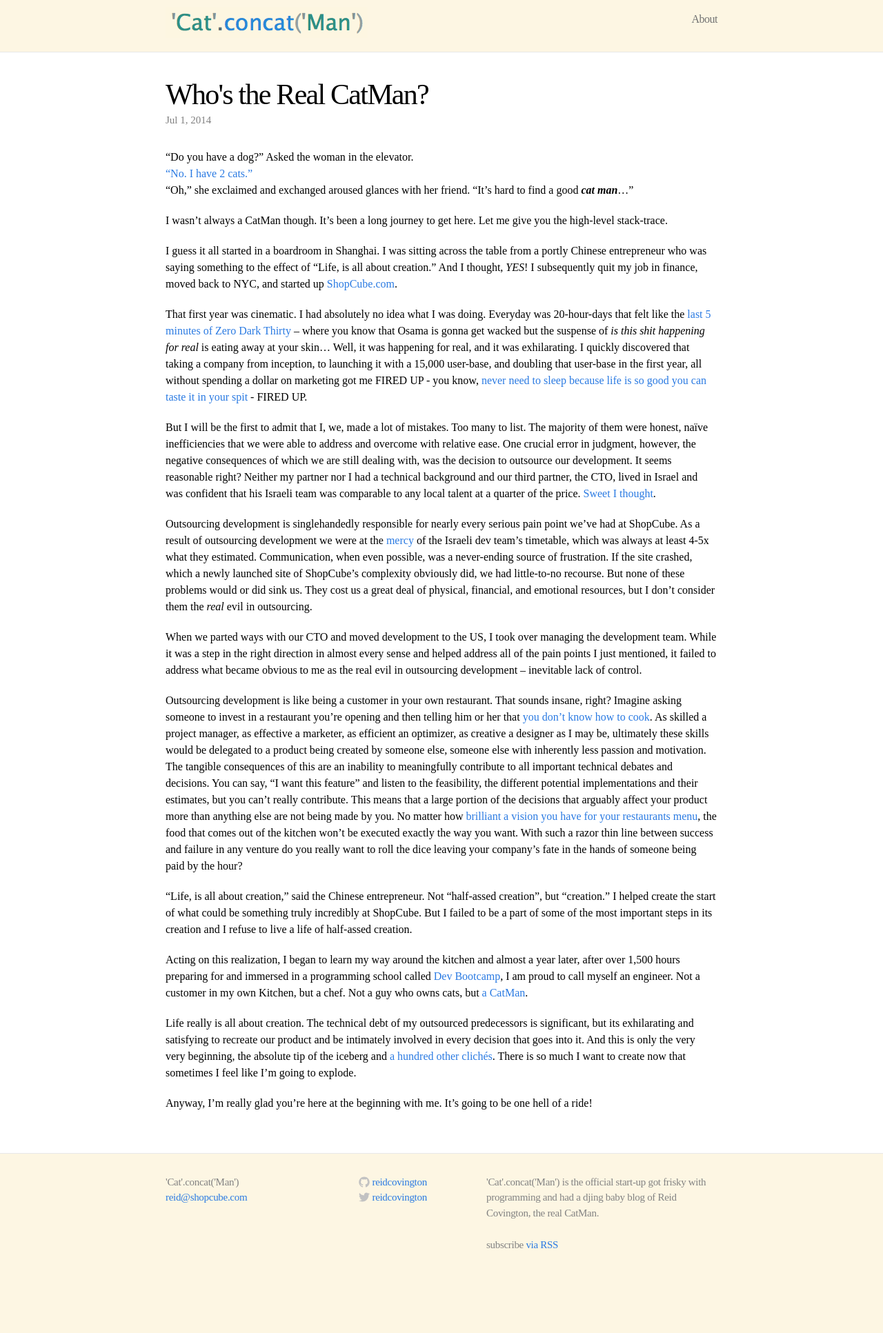
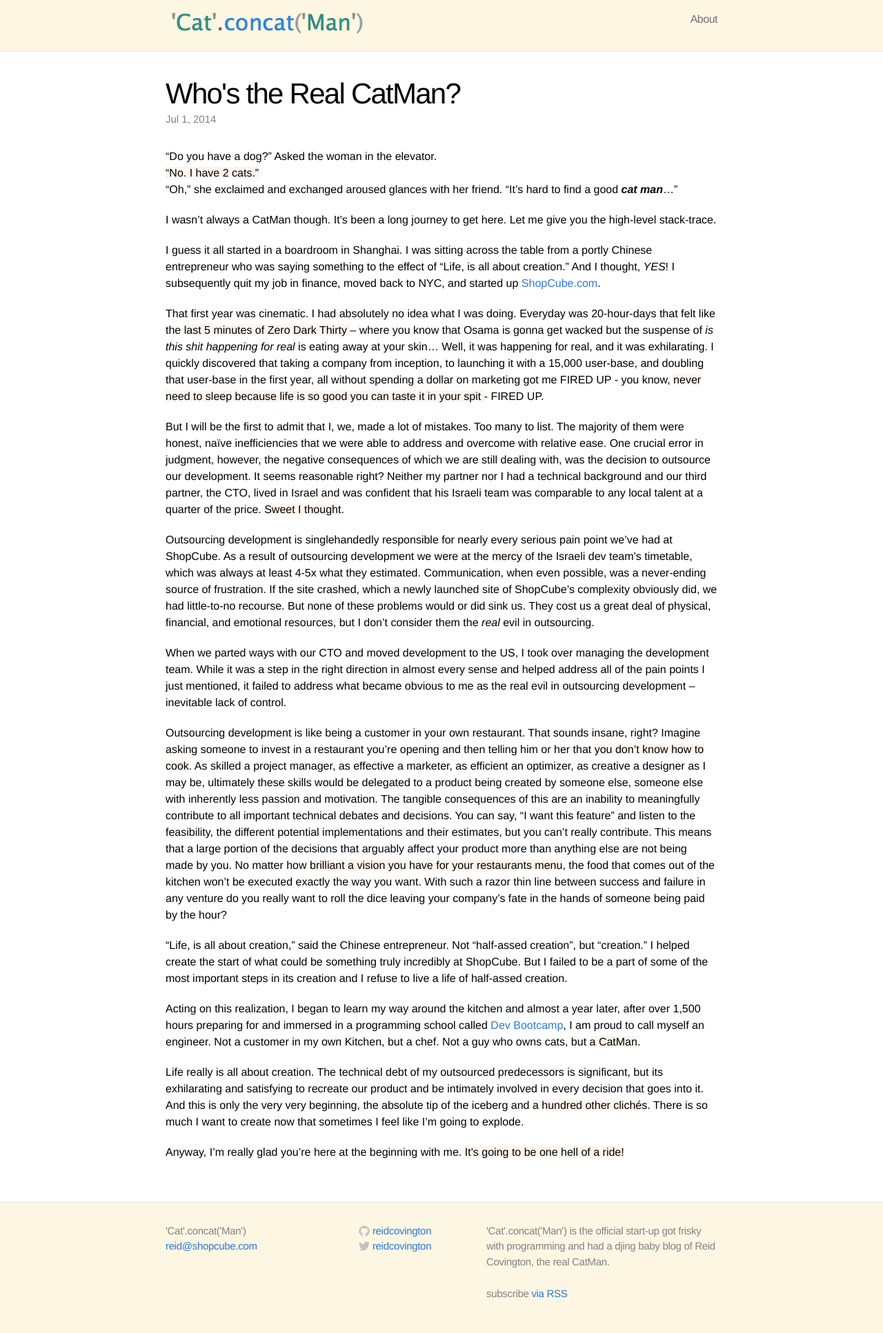
Before and after one commit to reidcovington/reidcovington.github.io, a Jekyll site: the page built from _posts/2014-07-01-who-is-the-real-cat-man.markdown, in a window 1280 px wide. Shown: the whole page at 69% size. Built offline with Jekyll 4.4.1, drawn with Linux system fonts in a browser that asks for light colours; nearby versions of some CDN libraries; before the commit the page ends 1862 px from its top, so only the background shows below that.

Commit message:
Change font back to helvetica -change a tags to span tags -add css props to tooltips

```diff
--- a/_posts/2014-07-01-who-is-the-real-cat-man.markdown
+++ b/_posts/2014-07-01-who-is-the-real-cat-man.markdown
@@ -5,27 +5,27 @@
 categories: jekyll update
 ---
 "Do you have a dog?" Asked the woman in the elevator. <br>
-<a title='2cats' href='#'>"No. I have 2 cats."</a><br>
+<span class='tooltip' title='2cats'>"No. I have 2 cats."</span><br>
 "Oh," she exclaimed and exchanged aroused glances with her friend. “It’s hard to find a good **_cat man_**…” <br>
 
 I wasn't always a CatMan though. It's been a long journey to get here. Let me give you the high-level stack-trace.
 
 I guess it all started in a boardroom in Shanghai. I was sitting across the table from a portly Chinese entrepreneur who was saying something to the effect of “Life, is all about creation.” And I thought, _YES_! I subsequently quit my job in finance, moved back to NYC, and started up <a href='http://www.shopcube.com'>ShopCube.com</a>.
 
-That first year was cinematic. I had absolutely no idea what I was doing. Everyday was 20-hour-days that felt like the <a href='#'>last 5 minutes of Zero Dark Thirty </a> – where you know that Osama is gonna get wacked but the suspense of _is this shit happening for real_ is eating away at your skin… Well, it was happening for real, and it was exhilarating. I quickly discovered that taking a company from inception, to launching it with a 15,000 user-base, and doubling that user-base in the first year, all without spending a dollar on marketing got me FIRED UP - you know, <a href="#">never need to sleep because life is so good you can taste it in your spit </a> - FIRED UP.
+That first year was cinematic. I had absolutely no idea what I was doing. Everyday was 20-hour-days that felt like the <span class='tooltip' title='2cats'>last 5 minutes of Zero Dark Thirty </span> – where you know that Osama is gonna get wacked but the suspense of _is this shit happening for real_ is eating away at your skin… Well, it was happening for real, and it was exhilarating. I quickly discovered that taking a company from inception, to launching it with a 15,000 user-base, and doubling that user-base in the first year, all without spending a dollar on marketing got me FIRED UP - you know, <span class='tooltip' title='2cats'>never need to sleep because life is so good you can taste it in your spit </span> - FIRED UP.
 
-But I will be the first to admit that I, we, made a lot of mistakes. Too many to list. The majority of them were honest, naïve inefficiencies that we were able to address and overcome with relative ease. One crucial error in judgment, however, the negative consequences of which we are still dealing with, was the decision to outsource our development. It seems reasonable right? Neither my partner nor I had a technical background and our third partner, the CTO, lived in Israel and was confident that his Israeli team was comparable to any local talent at a quarter of the price. <a href='#'>Sweet I thought</a>.
+But I will be the first to admit that I, we, made a lot of mistakes. Too many to list. The majority of them were honest, naïve inefficiencies that we were able to address and overcome with relative ease. One crucial error in judgment, however, the negative consequences of which we are still dealing with, was the decision to outsource our development. It seems reasonable right? Neither my partner nor I had a technical background and our third partner, the CTO, lived in Israel and was confident that his Israeli team was comparable to any local talent at a quarter of the price. <span class='tooltip' title='2cats'>Sweet I thought</span>.
 
-Outsourcing development is singlehandedly responsible for nearly every serious pain point we’ve had at ShopCube. As a result of outsourcing development we were at the <a href='#'>mercy </a> of the Israeli dev team’s timetable, which was always at least 4-5x what they estimated. Communication, when even possible, was a never-ending source of frustration. If the site crashed, which a newly launched site of ShopCube’s complexity obviously did, we had little-to-no recourse. But none of these problems would or did sink us. They cost us a great deal of physical, financial, and emotional resources, but I don’t consider them the _real_ evil in outsourcing.
+Outsourcing development is singlehandedly responsible for nearly every serious pain point we’ve had at ShopCube. As a result of outsourcing development we were at the <span class='tooltip' title='2cats'>mercy </span> of the Israeli dev team’s timetable, which was always at least 4-5x what they estimated. Communication, when even possible, was a never-ending source of frustration. If the site crashed, which a newly launched site of ShopCube’s complexity obviously did, we had little-to-no recourse. But none of these problems would or did sink us. They cost us a great deal of physical, financial, and emotional resources, but I don’t consider them the _real_ evil in outsourcing.
 
 When we parted ways with our CTO and moved development to the US, I took over managing the development team. While it was a step in the right direction in almost every sense and helped address all of the pain points I just mentioned, it failed to address what became obvious to me as the real evil in outsourcing development – inevitable lack of control.
 
-Outsourcing development is like being a customer in your own restaurant. That sounds insane, right? Imagine asking someone to invest in a restaurant you’re opening and then telling him or her that <a href='#'>you don’t know how to cook</a>. As skilled a project manager, as effective a marketer, as efficient an optimizer, as creative a designer as I may be, ultimately these skills would be delegated to a product being created by someone else, someone else with inherently less passion and motivation. The tangible consequences of this are an inability to meaningfully contribute to all important technical debates and decisions. You can say, “I want this feature” and listen to the feasibility, the different potential implementations and their estimates, but you can’t really contribute. This means that a large portion of the decisions that arguably affect your product more than anything else are not being made by you. No matter how <a href='#'>brilliant a vision you have for your restaurants menu</a>, the food that comes out of the kitchen won’t be executed exactly the way you want. With such a razor thin line between success and failure in any venture do you really want to roll the dice leaving your company’s fate in the hands of someone being paid by the hour?
+Outsourcing development is like being a customer in your own restaurant. That sounds insane, right? Imagine asking someone to invest in a restaurant you’re opening and then telling him or her that <span class='tooltip' title='2cats'>you don’t know how to cook</span>. As skilled a project manager, as effective a marketer, as efficient an optimizer, as creative a designer as I may be, ultimately these skills would be delegated to a product being created by someone else, someone else with inherently less passion and motivation. The tangible consequences of this are an inability to meaningfully contribute to all important technical debates and decisions. You can say, “I want this feature” and listen to the feasibility, the different potential implementations and their estimates, but you can’t really contribute. This means that a large portion of the decisions that arguably affect your product more than anything else are not being made by you. No matter how <span class='tooltip' title='2cats'>brilliant a vision you have for your restaurants menu</span>, the food that comes out of the kitchen won’t be executed exactly the way you want. With such a razor thin line between success and failure in any venture do you really want to roll the dice leaving your company’s fate in the hands of someone being paid by the hour?
 
 “Life, is all about creation,” said the Chinese entrepreneur. Not “half-assed creation", but "creation.” I helped create the start of what could be something truly incredibly at ShopCube. But I failed to be a part of some of the most important steps in its creation and I refuse to live a life of half-assed creation.
 
-Acting on this realization, I began to learn my way around the kitchen and almost a year later, after over 1,500 hours preparing for and immersed in a programming school called <a href='http://www.devbootcamp.com'>Dev Bootcamp</a>, I am proud to call myself an engineer. Not a customer in my own Kitchen, but a chef. Not a guy who owns cats, but <a href='#'>a CatMan</a>.
+Acting on this realization, I began to learn my way around the kitchen and almost a year later, after over 1,500 hours preparing for and immersed in a programming school called <a href='http://www.devbootcamp.com'>Dev Bootcamp</a>, I am proud to call myself an engineer. Not a customer in my own Kitchen, but a chef. Not a guy who owns cats, but <span class='tooltip' title='2cats'>a CatMan</span>.
 
-Life really is all about creation. The technical debt of my outsourced predecessors is significant, but its exhilarating and satisfying to recreate our product and be intimately involved in every decision that goes into it. And this is only the very very beginning, the absolute tip of the iceberg and <a href='#'>a hundred other clichés</a>. There is so much I want to create now that sometimes I feel like I’m going to explode.
+Life really is all about creation. The technical debt of my outsourced predecessors is significant, but its exhilarating and satisfying to recreate our product and be intimately involved in every decision that goes into it. And this is only the very very beginning, the absolute tip of the iceberg and <span class='tooltip' title='2cats'>a hundred other clichés</span>. There is so much I want to create now that sometimes I feel like I’m going to explode.
 
-Anyway, I’m really glad you’re here at the beginning with me. It’s going to be one hell of a ride!
+Anyway, I’m really glad you’re here at the beginning with me. <span class='tooltip' title='2cats'>It’s going to be one hell of a ride!</span>
--- a/css/main.css
+++ b/css/main.css
@@ -9,7 +9,7 @@
 html, body { height: 100%; }
 
 body {
-  font-family: avenir;
+  font-family: Helvetica, Arial, sans-serif;
   font-size: 16px;
   line-height: 1.5;
   font-weight: 300;
@@ -410,18 +410,12 @@
 
 }
 
+.tooltip {
+    /*color: coral;*/
+    background-color: #FFF5EE;
+}
 
-.photo {
-    width: 300px;
-    text-align: center;
-  }
-  .photo .ui-widget-header {
-    margin: 1em 0;
-  }
-  .map {
-    width: 350px;
-    height: 350px;
-  }
-  .ui-tooltip {
-    max-width: 350px;
-  }
+.ui-tooltip {
+  text-align: center;
+  border-radius: 20px;
+}
```
Also changed, not shown: 4 other files.
